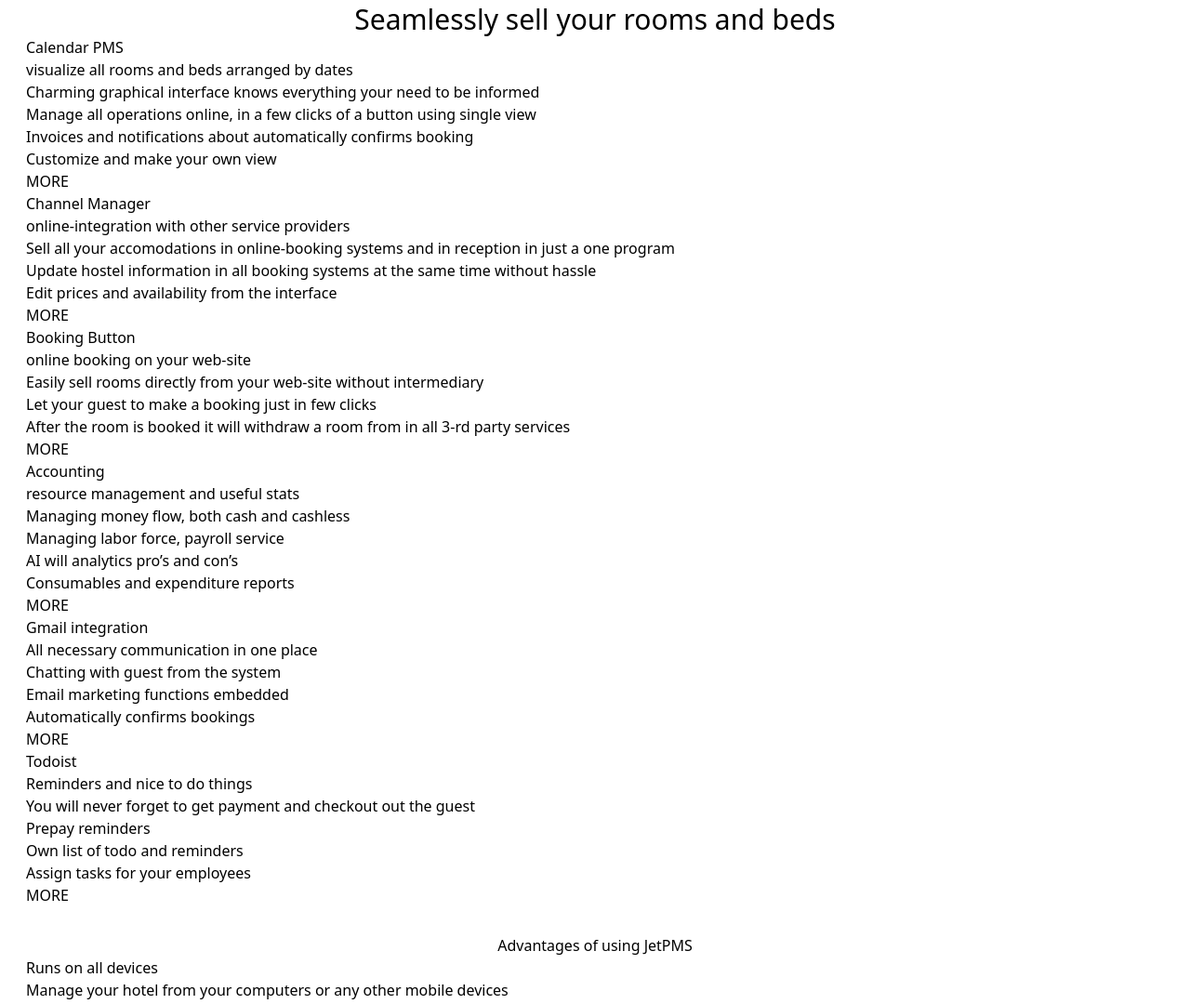
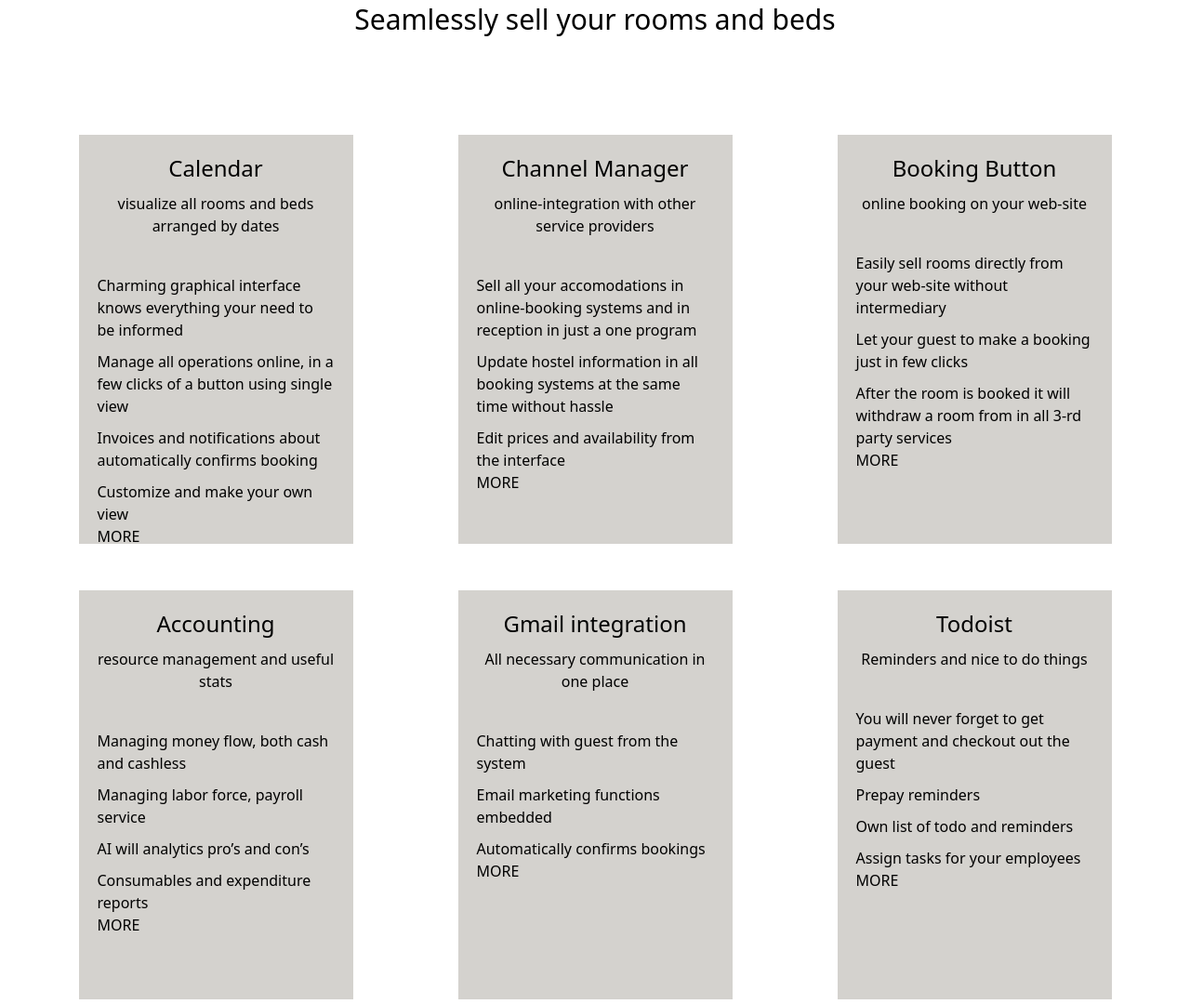
Before and after one commit to marrynrv/jetpms_tailwind, a website: page public/index.html in a window 1280 px wide. Shown: the part 652-1732 px from the top of the page at 93% size. Drawn offline with nearby package versions, Linux system fonts and the light colour scheme; files that its build step writes are made by us from their sources.

Commit message:
did second block

```diff
--- a/public/index.html
+++ b/public/index.html
@@ -43,77 +43,89 @@
     <div class="container mx-auto px-7">
         <div class="wrapper">
             <h2 class="text-3xl">Seamlessly sell your rooms and beds</h2>
+            <div class="mt-14">
                 <div class="info">
-                <h3 class="">Calendar PMS</h3>
+                    <div class="info-item">
+                        <h3 class="font-medium text-2xl">Calendar</h3>
                         <p>visualize all rooms and beds arranged by dates</p>
+                        <div class="list-in-info-item">
                             <ul>
                                 <li class="">Charming graphical interface knows everything your need to be informed</li>
                                 <li class="">Manage all operations online, in a few clicks of a button using single view</li>
                                 <li class="">Invoices and notifications  about automatically  confirms booking</li>
                                 <li class="">Customize and make your own view </li>
                             </ul>
-                <a href="#" class="btn-more">MORE</a>
                         </div>
-
-            <div class="info">
-                <h3 class="">Channel Manager</h3>
+                        <a href="#" class="btn-more ">MORE</a>
+                    </div>
+                    <div class="info-item">
+                        <h3 class="font-medium text-2xl">Channel Manager</h3>
                         <p>online-integration with other service providers</p>
+                        <div class="list-in-info-item">
                             <ul>
                                 <li class="">Sell all your accomodations in online-booking systems and in reception in just a one program</li>
                                 <li class="">Update hostel information in all booking systems at the same time without hassle</li>
                                 <li class="">Edit prices and availability from the interface</li>
                             </ul>
-                <a href="#" class="btn-more">MORE</a>
+                        </div>
+                        <a href="#" class="btn-more ">MORE</a>
                     </div>
 
-            <div class="info">
-                <h3 class="">Booking Button</h3>
+                    <div class="info-item">
+                        <h3 class="font-medium text-2xl">Booking Button</h3>
                         <p>online booking on your web-site</p>
+                        <div class="list-in-info-item">
                             <ul>
                                 <li class="">Easily sell rooms directly from your web-site without intermediary </li>
                                 <li class="">Let your guest to make a booking just in few clicks</li>
                                 <li class="">After the room is booked it will withdraw a room from in all 3-rd party services</li>
                             </ul>
-                <a href="#" class="btn-more">MORE</a>
                         </div>
-
+                        <a href="#" class="btn-more ">MORE</a>
+                    </div>
+                </div>
                 <div class="info">
-            <div class="">
-                <h3 class="">Accounting</h3>
+                    <div class="info-item">
+                        <h3 class="font-medium text-2xl">Accounting</h3>
                         <p>resource management and useful stats</p>
+                        <div class="list-in-info-item">
                             <ul>
                                 <li class="">Managing money flow, both cash and cashless</li>
                                 <li class="">Managing labor force, payroll service</li>
                                 <li class="">AI will analytics pro’s and con’s</li>
                                 <li class="">Сonsumables and expenditure reports</li>
                             </ul>
+                        </div>
                         <a href="#" class="btn-more">MORE</a>
                     </div>
-
-            <div class="info">
-                <h3 class="">Gmail integration</h3>
+                    <div class="info-item">
+                            <h3 class="font-medium text-2xl">Gmail integration</h3>
                             <p>All necessary communication in one place</p>
+                            <div class="list-in-info-item">
                                 <ul>
                                     <li class="">Chatting with guest from the system</li>
                                     <li class="">Email marketing functions embedded</li>
                                     <li class="">Automatically confirms bookings</li>
                                 </ul>
+                            </div>
                             <a href="#" class="btn-more">MORE</a>
                     </div>
-
-            <div class="info">
-                <h3 class="">Todoist</h3>
+                    <div class="info-item">
+                        <h3 class="font-medium text-2xl">Todoist</h3>
                         <p>Reminders and nice to do things</p>
+                        <div class="list-in-info-item">
                             <ul>
                                 <li class=""">You will never forget to get payment  and checkout out the guest</li>
                                 <li class="">Prepay reminders</li>
                                 <li class="">Own list of todo and reminders</li>
                                 <li class="">Assign tasks for your employees</li>
                             </ul>
+                        </div>
                         <a href="#" class="btn-more">MORE</a>
                     </div>
                 </div>
-
+            </div>
+        </div>
         <h2 class="">Advantages of using JetPMS</h2>
 
         <div class="">
--- a/src/css/style.sass
+++ b/src/css/style.sass
@@ -42,7 +42,32 @@
     margin-top: 30px
 
 .info
+    display: flex
+    justify-content: space-around
 
+.info-item
+    display: inline-block
+    width: 295px
+    margin-top: 50px
+    padding: 20px
+    height: 440px
+    background-color: $third-gr-color
+
+.info-item h3
+    text-align: center
+
+.info p
+    margin-top: 10px
+    text-align: center
+
+.info ul
+    margin-top: 40px
+
+.info li
+    margin-top: 10px
+
+.info .btn-more:hover
+    text-decoration: underline
 
 .black-footer
     height: 100px
```
Also changed, not shown: src/css/style.css. Lines whose indentation alone changed are shown as unchanged.
